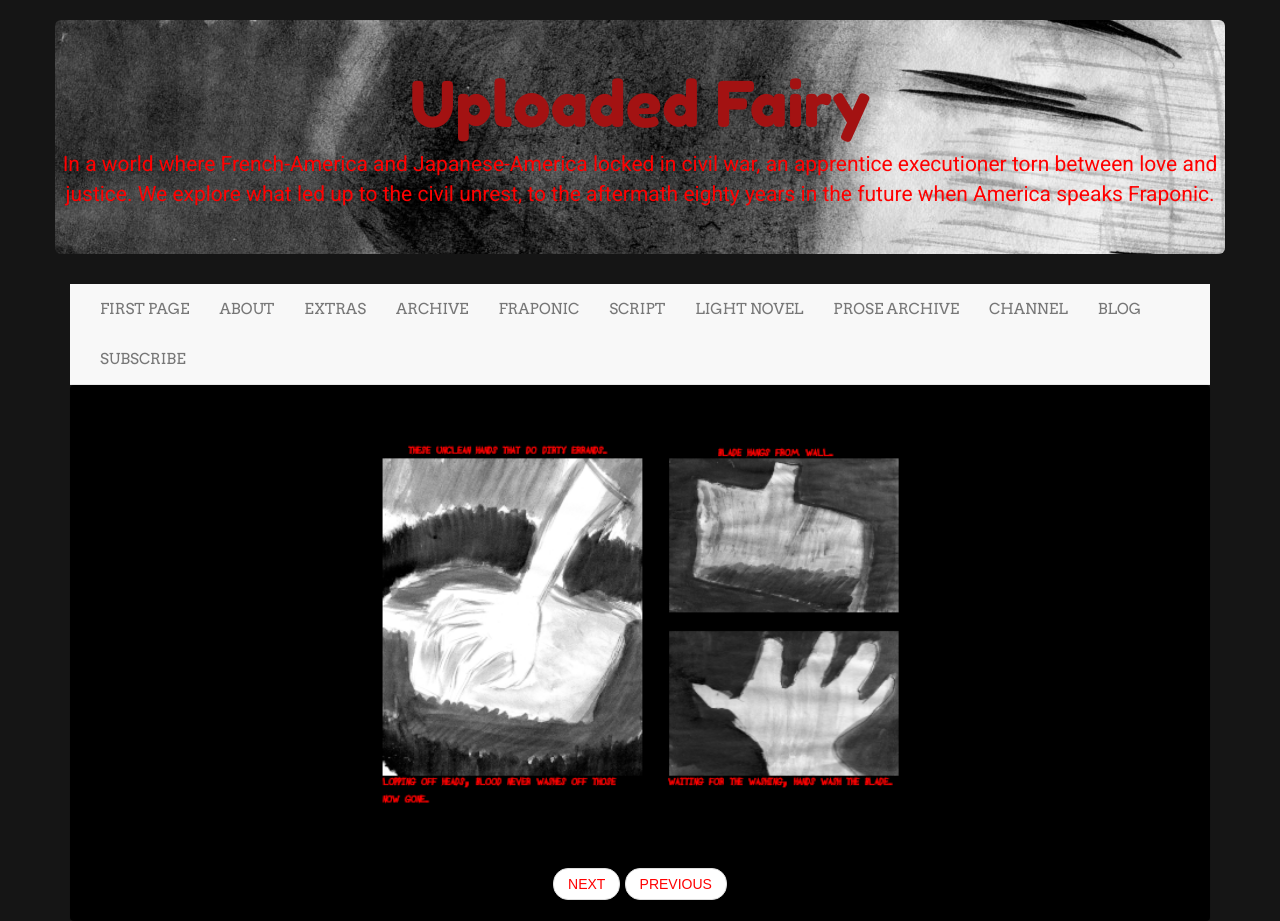
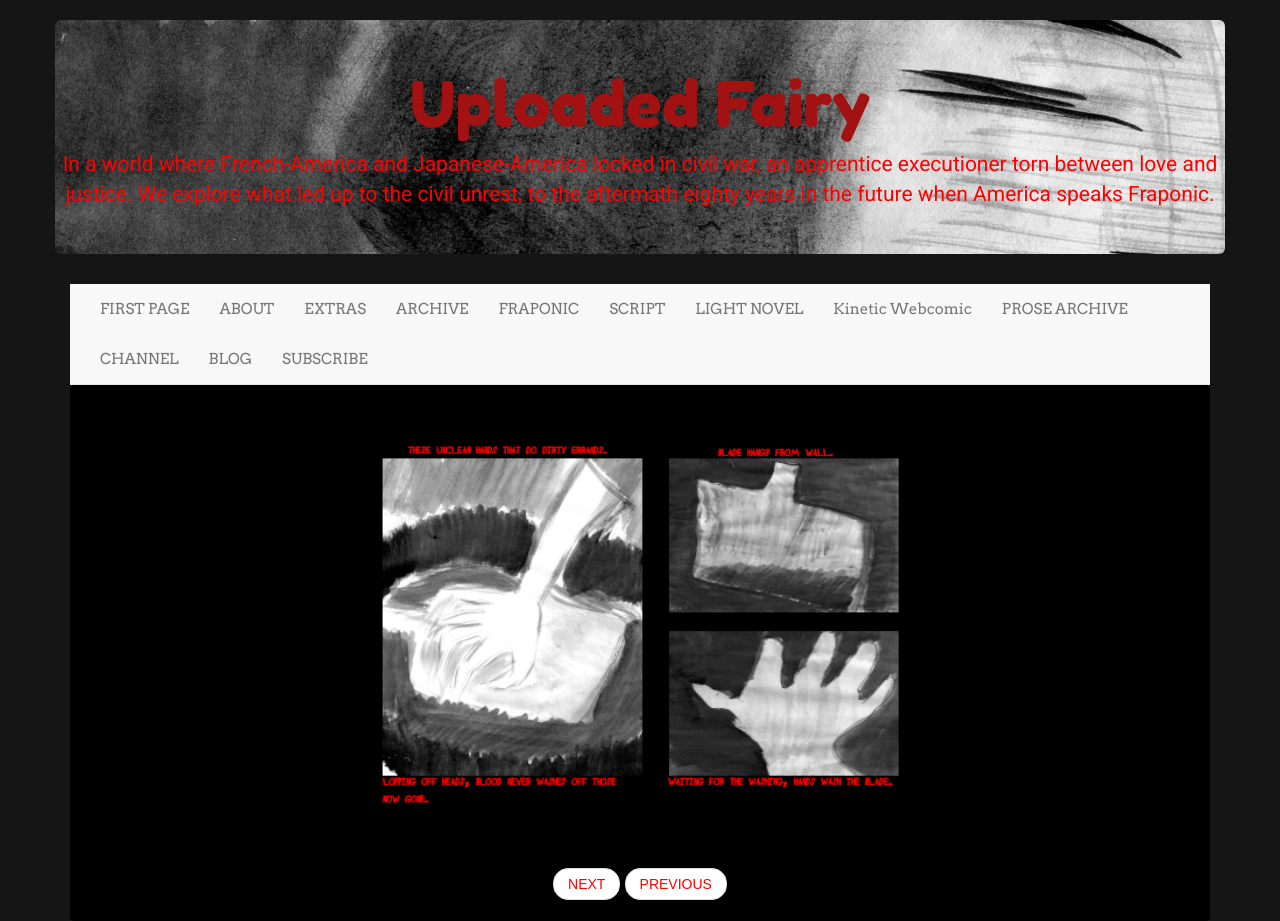
Before and after one commit to LWFlouisa/UploadedFairy, a Jekyll site: the page built from _posts/2021-08-04-page1.md, in a window 1280 px wide. Built offline with Jekyll 4.4.1, drawn with Linux system fonts in a browser that asks for light colours; nearby versions of some CDN libraries.

Commit message:
Update navigation.html

```diff
--- a/_includes/navigation.html
+++ b/_includes/navigation.html
@@ -19,6 +19,7 @@
                 <li><a href={{ site.url }}/fraponic>FRAPONIC</a></li>
                 <li><a href={{ site.url }}/script>SCRIPT</a></li>
                 <li><a href={{ site.url }}/novel>LIGHT NOVEL</a></li>
+                <li><a href="">Kinetic Webcomic</a></li>
                 <li><a href="https://lwflouisa.github.io/WritingArchive/">PROSE ARCHIVE</a></li>
                 <li><a href="https://video.ploud.jp/video-channels/mytalkshow">CHANNEL</a></li>
                 <li><a href="https://lwflouisa.github.io/UFBlog">BLOG</b>
```
